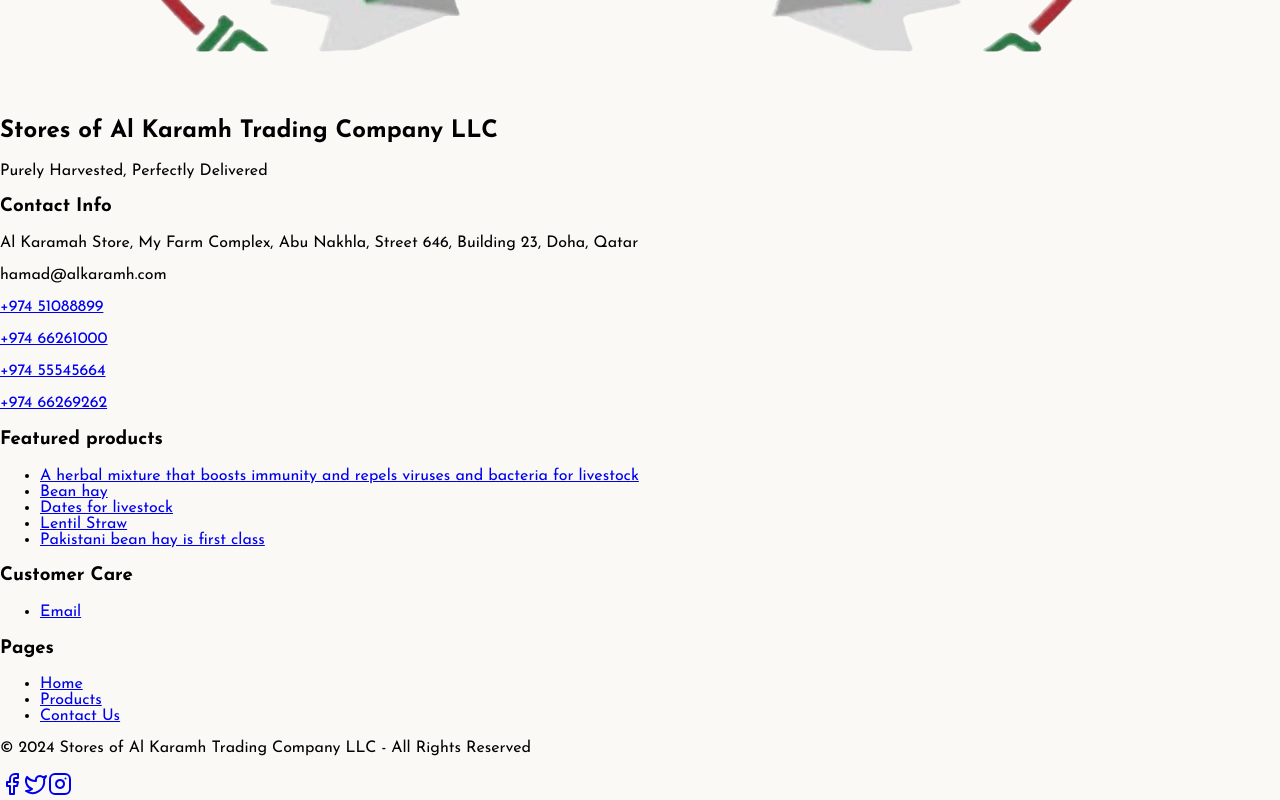
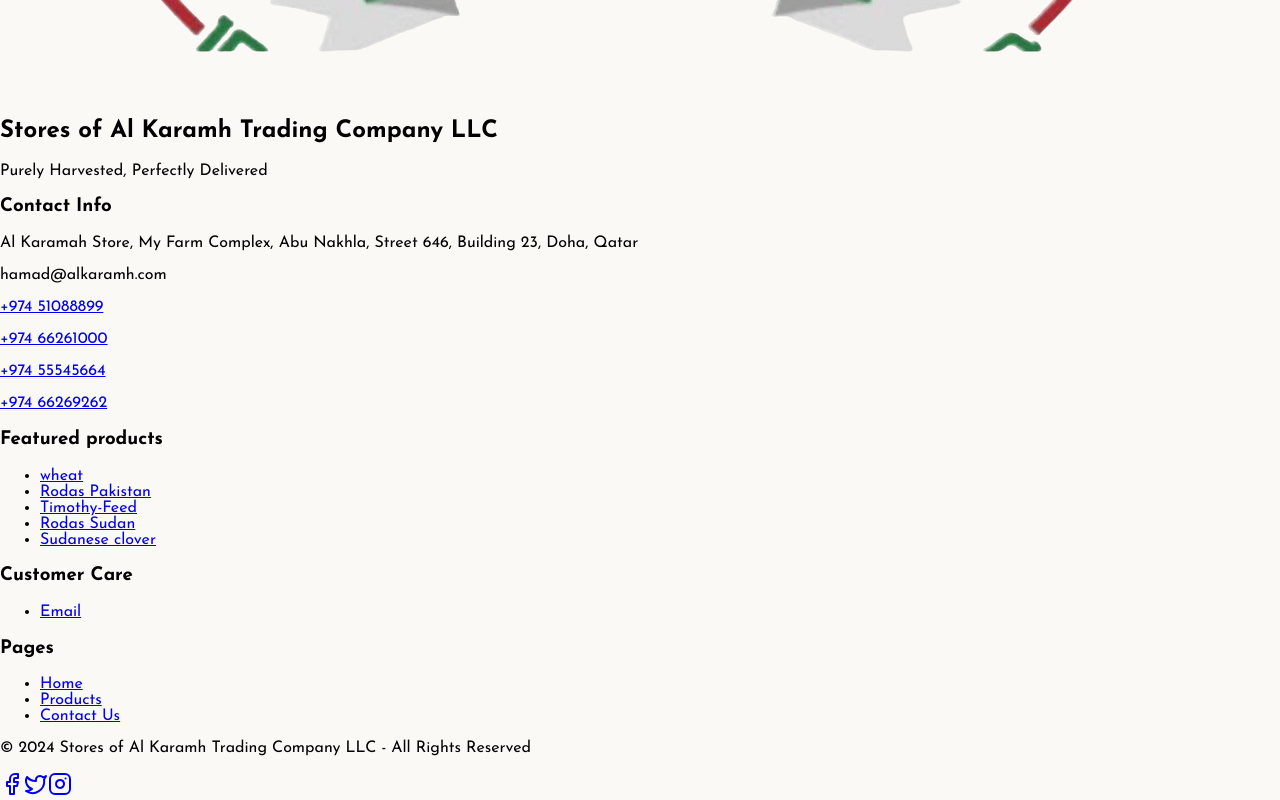
Before and after one commit to sivakumar-3/Al-karamh, a React (Create React App) app: page /contact in a window 1280 px wide. Shown: the part 5868-6668 px from the top of the page. Built offline with nearby package versions, Linux system fonts and the light colour scheme.

Commit message:
made changes in products

```diff
--- a/src/components/footer/footer.js
+++ b/src/components/footer/footer.js
@@ -49,7 +49,7 @@
     productData.languages[language] || productData.languages["en"];
 
   // Limit to the first 5 products
-  const featuredProducts = content.products.slice(0, 5);
+  const featuredProducts = content.products.slice(5, 10);
 
   return (
     <footer className="bg-green-800 text-white">
```
